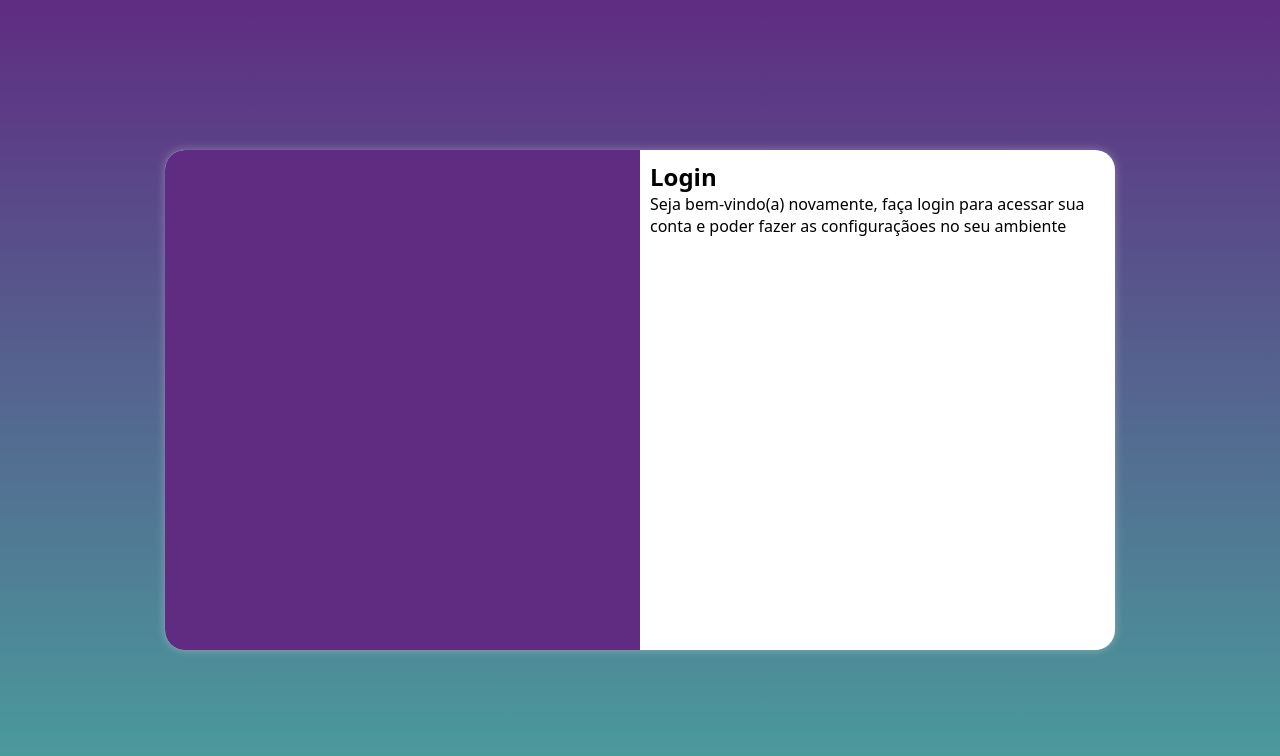
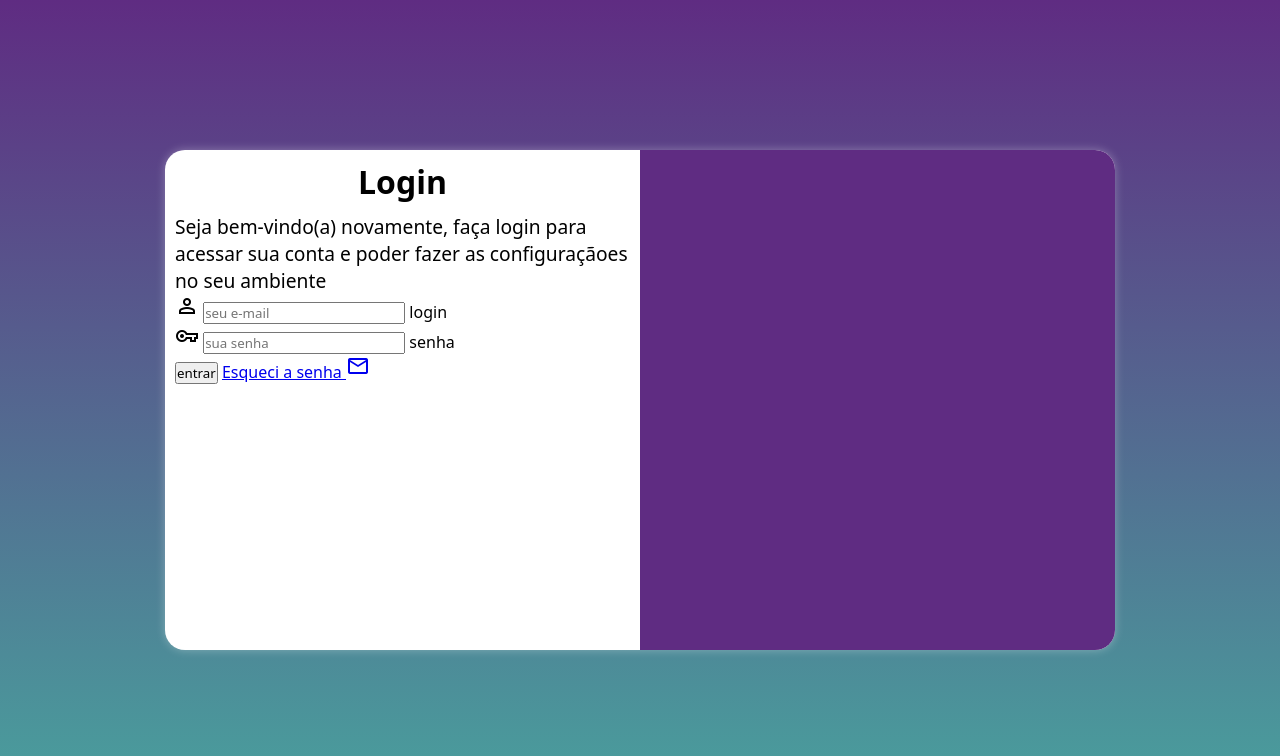
Before and after one commit to xKuth/projeto-login, a plain HTML site: page index.html in a window 1280 px wide. Drawn offline with nearby package versions, Linux system fonts and the light colour scheme.

Commit message:
adicionei o formualrio

```diff
--- a/estilos/midia-query.css
+++ b/estilos/midia-query.css
@@ -32,13 +32,21 @@
     }
 
     section#login > div#imagem {
-       float: left;
+       float: right;
        width: 50%;
        height: 100%;
     }
 
     section#login > div#formulario {
-        float: right;
+        float: left;
         width: 50%;
     }
+
+    div#formulario >h1 {
+        font-size: 2em;
+    }
+
+    div#formulario > p {
+        font-size: 1.2em;
+     }
 }
--- a/estilos/style.css
+++ b/estilos/style.css
@@ -56,3 +56,11 @@ section#login > div#formulario {
     padding: 10px;
 
 }
+
+div#formulario > h1 {
+    text-align: center;
+    margin-bottom: 10px;
+}
+ div#formulario > p {
+    font-size: 0.8em;
+ }
--- a/index.html
+++ b/index.html
@@ -4,6 +4,7 @@
     <meta charset="UTF-8">
     <meta name="viewport" content="width=device-width, initial-scale=1.0">
     <title>Login</title>
+    <link rel="stylesheet" href="https://fonts.googleapis.com/css2?family=Material+Symbols+Outlined:opsz,wght,FILL,GRAD@24,400,0,0" />
     <link rel="stylesheet" href="estilos/style.css">
     <link rel="stylesheet" href="estilos/midia-query.css">
 </head>
@@ -17,7 +18,26 @@
             <div id="formulario">
                 <h1>Login</h1>
                 <p>Seja bem-vindo(a) novamente, faça login para acessar sua conta e poder fazer as configuraçãoes no seu ambiente </p>
-                <form action="login.php" method="post"></form>
+                <form action="login.php" method="post" autocomplete="on">
+                    <div class="campo">
+                        <span class="material-symbols-outlined">
+                            person
+                            </span>
+                        <input type="email" name="login" id="ilogin" placeholder="seu e-mail" autocomplete="email" required maxlength="30">
+                         <label for="ilogin">login</label>
+                    </div>
+                    <div class="campo">
+                        <span class="material-symbols-outlined">
+                            vpn_key
+                            </span>
+                        <input type="password" name="senha" id="isenha" placeholder="sua senha" autocomplete="current-password" required minlength="8" maxlength="20">
+                         <label for="isenha">senha</label>
+                    </div>
+                    <input type="submit" value="entrar">
+                    <a href="esqueci.html"> Esqueci a senha <span class="material-symbols-outlined">mail</span>
+                    </a>
+                </form>
+
 
             </div>
 
```
